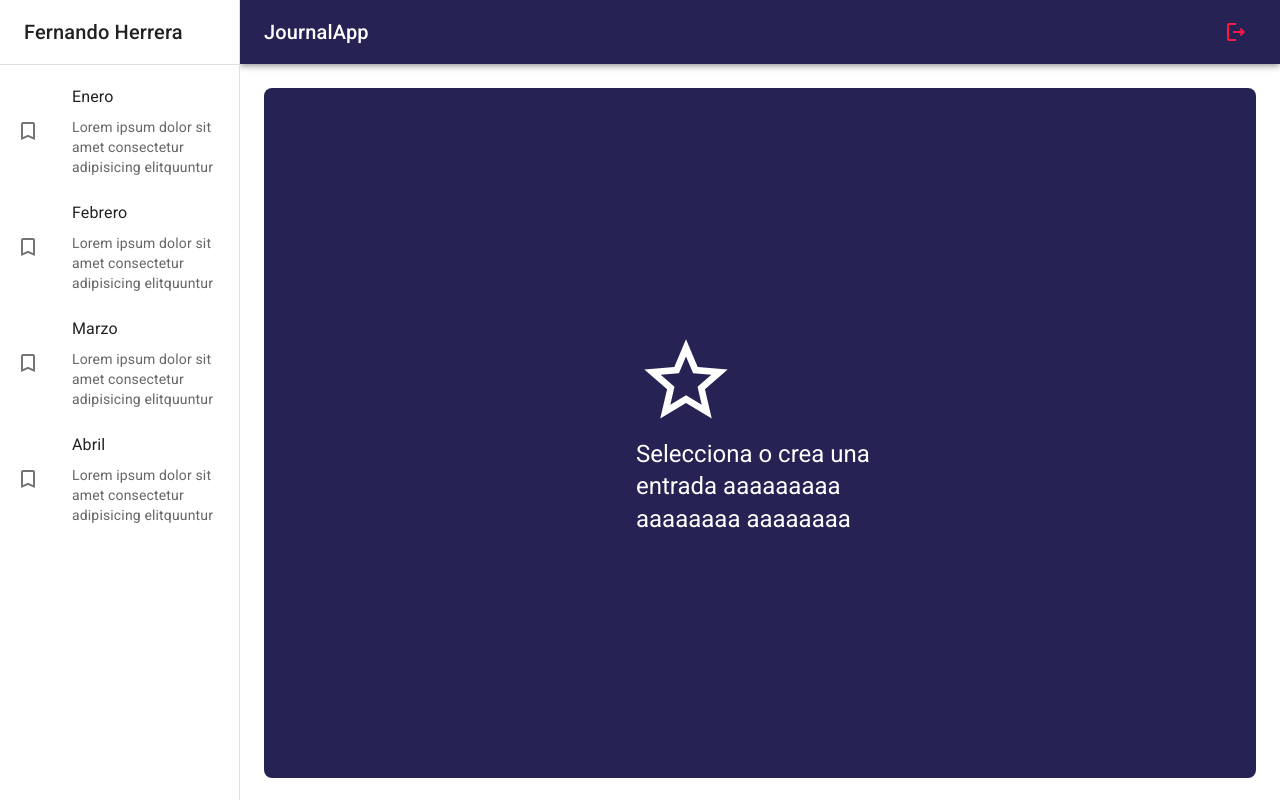
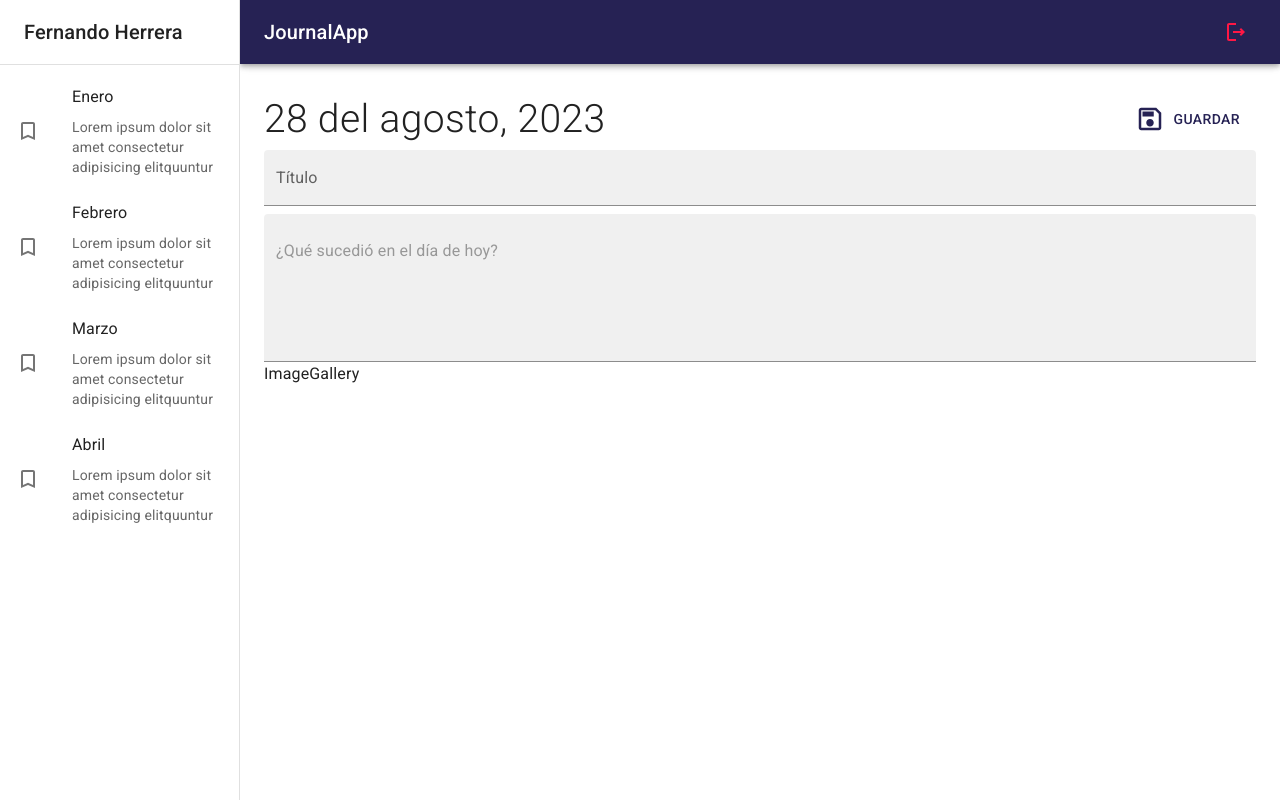
Before and after one commit to sietrix/08-journal-app, a React (Vite) app: page / in a window 1280 px wide. Built offline with nearby package versions, Linux system fonts and the light colour scheme.

Commit message:
NoteView

```diff
--- /dev/null
+++ b/src/journal/components/ImageGallery.jsx
@@ -0,0 +1,8 @@
+
+
+
+export const ImageGallery = () => {
+  return (
+    <div>ImageGallery</div>
+  )
+}
--- a/src/journal/components/index.js
+++ b/src/journal/components/index.js
@@ -1,2 +1,3 @@
 export * from './NavBar'
 export * from './SideBar'
+export * from './ImageGallery'
--- a/src/journal/pages/JournalPage.jsx
+++ b/src/journal/pages/JournalPage.jsx
@@ -1,5 +1,5 @@
 import { JournalLayout } from "../layout/JournalLayout"
-import { NothingSelectedView } from "../views"
+import { NoteView, NothingSelectedView } from "../views"
 
 
 
@@ -12,8 +12,8 @@
         et laborum.
       </Typography> */}
 
-        <NothingSelectedView />
-      {/* NoteView */}
+        {/* <NothingSelectedView /> */}
+        <NoteView />
 
     </JournalLayout>
   )
--- /dev/null
+++ b/src/journal/views/NoteView.jsx
@@ -0,0 +1,55 @@
+import { SaveOutlined } from "@mui/icons-material"
+import { Button, Grid, TextField, Typography } from "@mui/material"
+import { ImageGallery } from "../components"
+
+
+
+export const NoteView = () => {
+  return (
+    <Grid
+        container
+        direction='row'
+        justifyContent='space-between'
+        alignItems='center'
+        sx={{ mb: 1}}
+    >
+        <Grid>
+            <Typography fontSize={ 39 } fontWeight='light' >28 del agosto, 2023</Typography>
+        </Grid>
+
+        <Grid>
+            <Button color="primary" sx={{ padding: 2}}>
+                <SaveOutlined sx={{ fontSize: 30, mr: 1 }} />
+                Guardar
+            </Button>
+        </Grid>
+
+        <Grid container width='100%'>
+            <TextField
+                type="text"
+                variant="filled"
+                fullWidth
+                placeholder="Ingrese un título"
+                label="Título"
+                sx={{ border: 'none', mb: 1}}
+
+            />
+
+            <TextField
+                type="text"
+                variant="filled"
+                fullWidth
+                multiline
+                placeholder="¿Qué sucedió en el día de hoy?"
+                minRows={ 5 }
+
+            />
+        </Grid>
+
+        {/* Image gallery */}
+        <ImageGallery />
+
+
+    </Grid>
+  )
+}
--- a/src/journal/views/index.js
+++ b/src/journal/views/index.js
@@ -1 +1,2 @@
 export * from './NothingSelectedView'
+export * from './NoteView'
```
